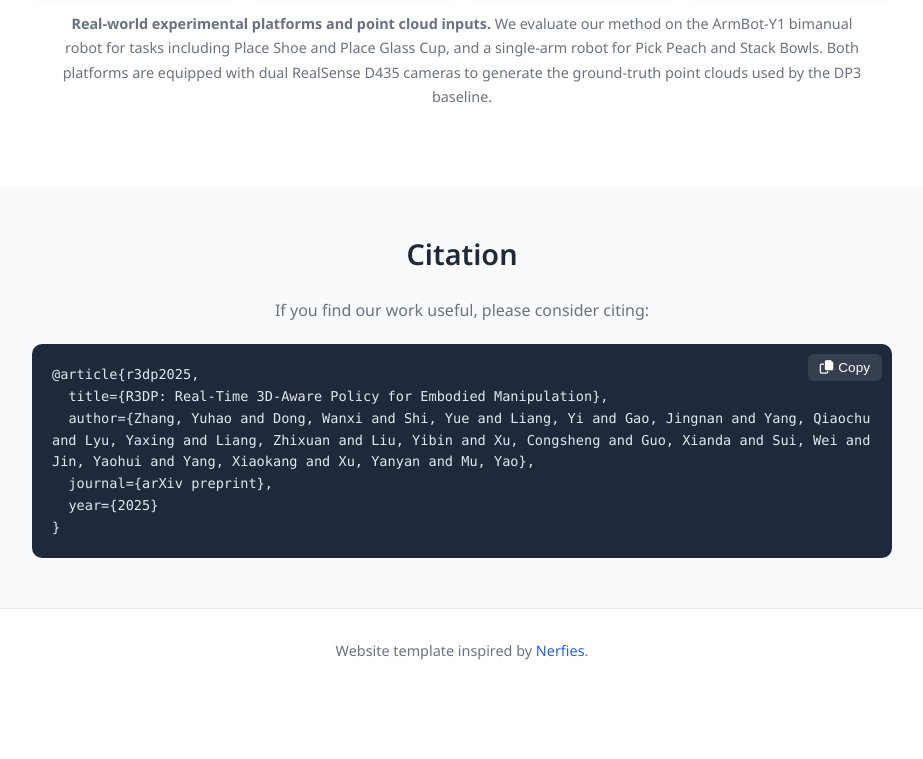
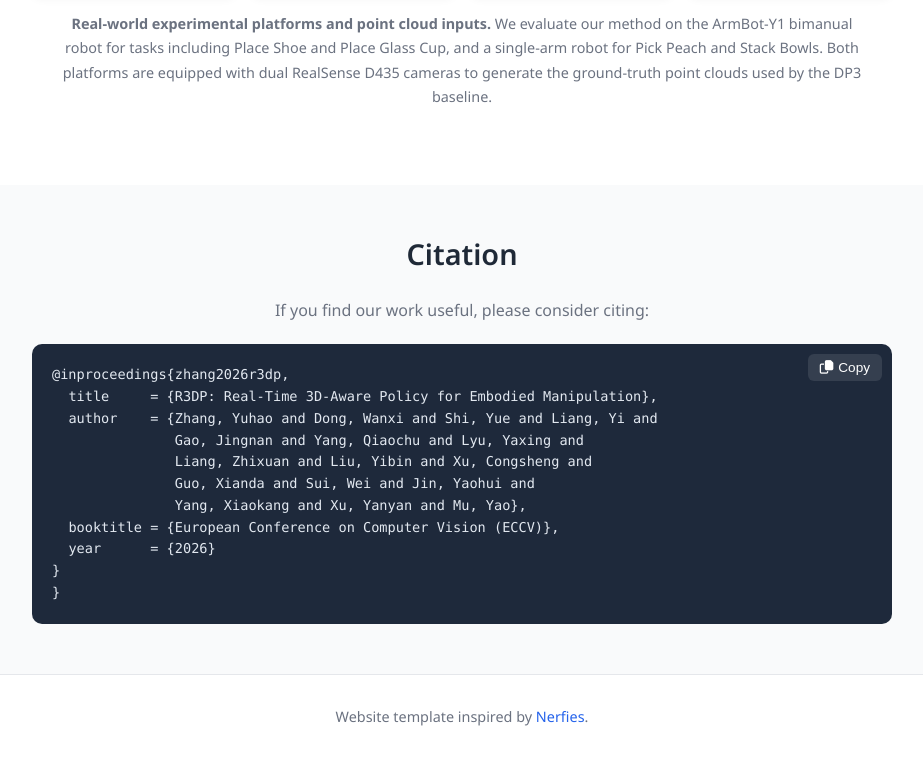
Before and after one commit to dazazh/r3dp-project-page, a plain HTML site: page index.html in a window 1280 px wide. Shown: the part 5566-6325 px from the top of the page, without its empty margins (178-1101 px from the left). Before the commit the page ends 6260 px from the top, so only its background shows below. Drawn offline with Linux system fonts and the light colour scheme.

Commit message:
Modify BibTeX content in index.html
Updated BibTeX entry to include a new inproceedings reference.

```diff
--- a/index.html
+++ b/index.html
@@ -477,11 +477,16 @@
                 <button class="copy-btn" onclick="copyBibtex()">
                     <i class="fa-regular fa-copy"></i> Copy
                 </button>
-<pre id="bibtex-content">@article{r3dp2025,
-  title={R3DP: Real-Time 3D-Aware Policy for Embodied Manipulation},
-  author={Zhang, Yuhao and Dong, Wanxi and Shi, Yue and Liang, Yi and Gao, Jingnan and Yang, Qiaochu and Lyu, Yaxing and Liang, Zhixuan and Liu, Yibin and Xu, Congsheng and Guo, Xianda and Sui, Wei and Jin, Yaohui and Yang, Xiaokang and Xu, Yanyan and Mu, Yao},
-  journal={arXiv preprint},
-  year={2025}
+<pre id="bibtex-content">@inproceedings{zhang2026r3dp,
+  title     = {R3DP: Real-Time 3D-Aware Policy for Embodied Manipulation},
+  author    = {Zhang, Yuhao and Dong, Wanxi and Shi, Yue and Liang, Yi and
+               Gao, Jingnan and Yang, Qiaochu and Lyu, Yaxing and
+               Liang, Zhixuan and Liu, Yibin and Xu, Congsheng and
+               Guo, Xianda and Sui, Wei and Jin, Yaohui and
+               Yang, Xiaokang and Xu, Yanyan and Mu, Yao},
+  booktitle = {European Conference on Computer Vision (ECCV)},
+  year      = {2026}
+}
 }</pre>
             </div>
         </div>
```
